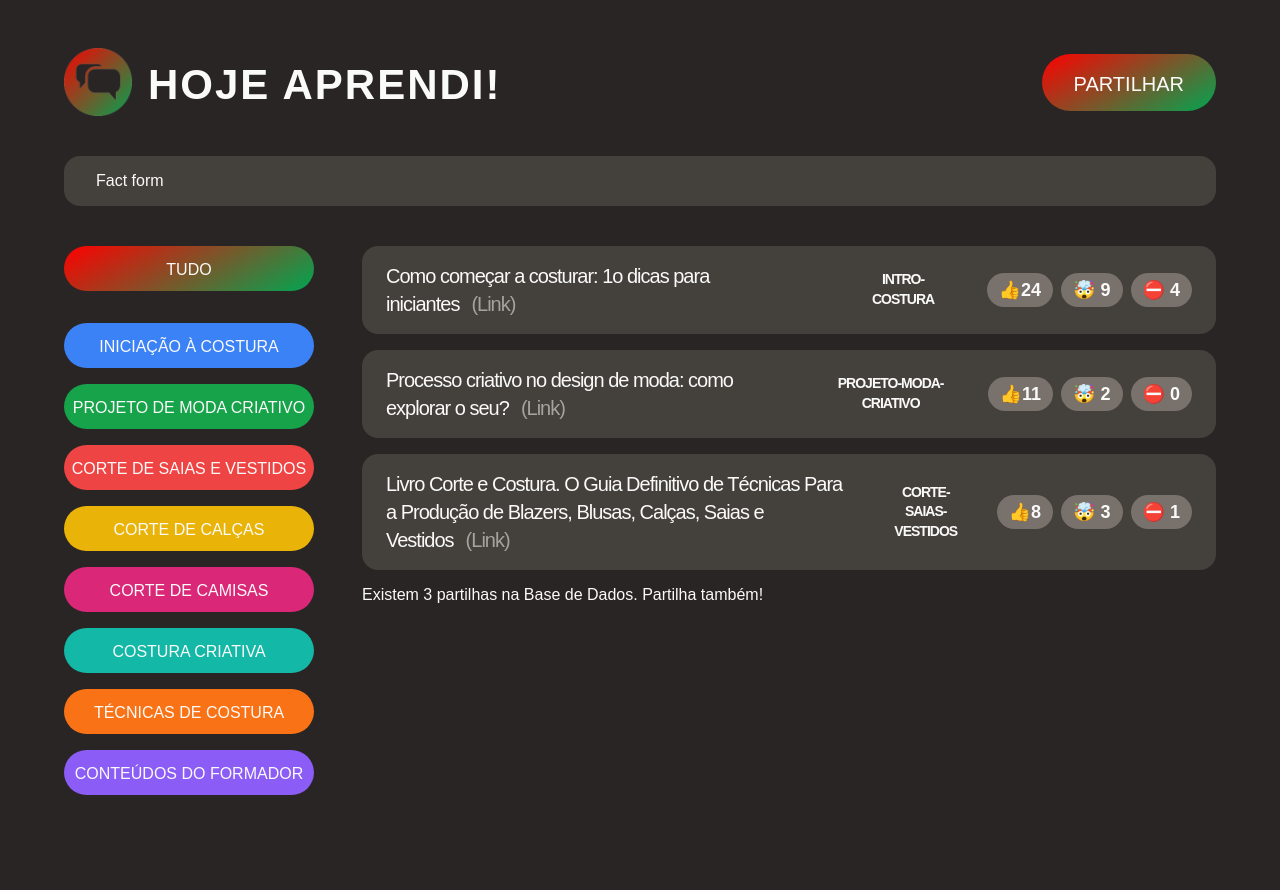
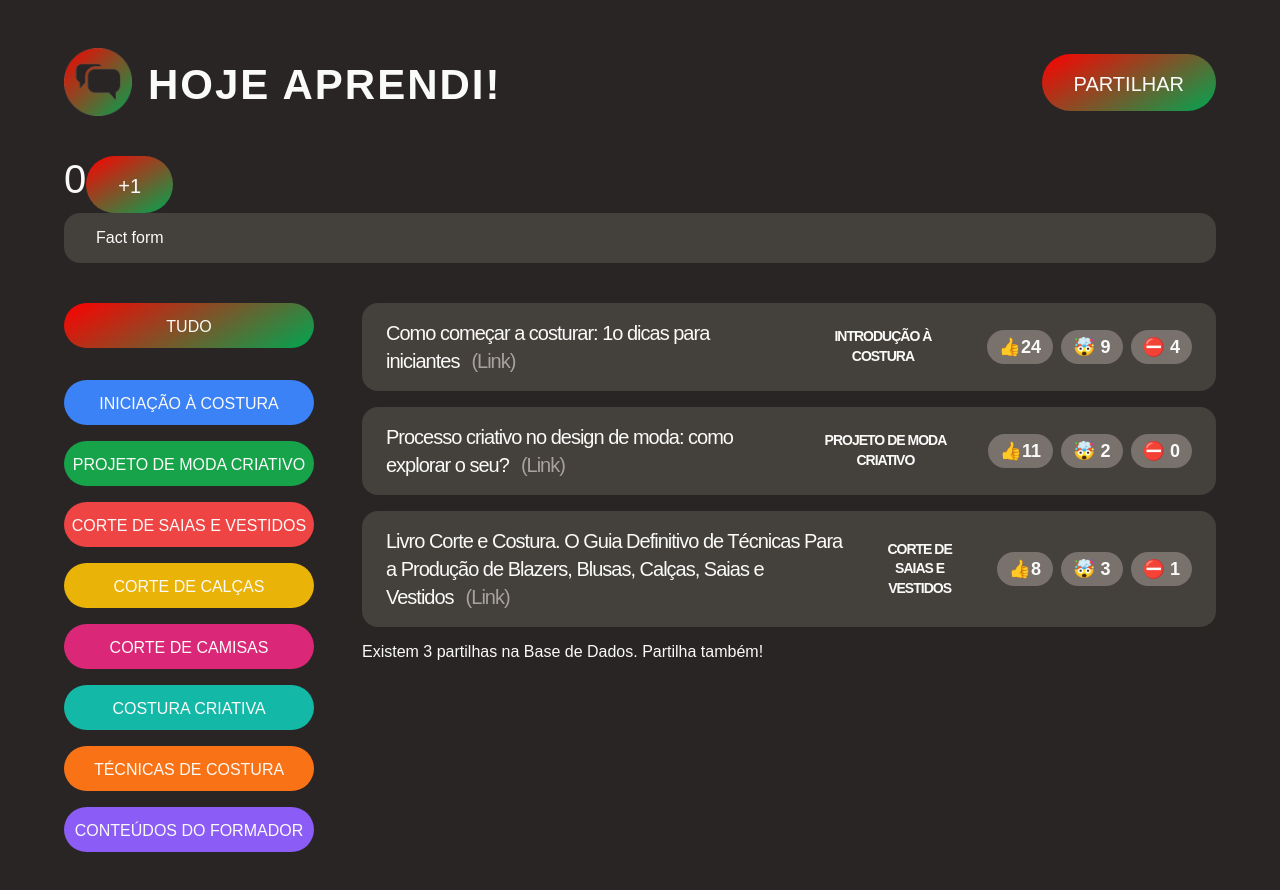
Before and after one commit to Joshhortt/hoje-aprendi, a React (Create React App) app: page / in a window 1280 px wide. Shown: the top 890 px of the page. Before the commit the page ends 859 px from the top, so only its background shows below. Built offline with nearby package versions, Linux system fonts and the light colour scheme; a web font is replaced by a local one.

Commit message:
feature: add Counter function & testing useState

```diff
--- a/src/App.js
+++ b/src/App.js
@@ -1,3 +1,4 @@
+import { useState } from "react";
 import "./style.css";
 
 const initialFacts = [
@@ -5,7 +6,7 @@ const initialFacts = [
     id: 1,
     text: "Como começar a costurar: 1o dicas para iniciantes",
     source: "https://alegro.pt/lets-talk/como-comecar-costurar",
-    category: "intro-costura",
+    category: "introdução à costura",
     votesInteresting: 24,
     votesMindblowing: 9,
     votesFalse: 4,
@@ -16,7 +17,7 @@ const initialFacts = [
     text: "Processo criativo no design de moda: como explorar o seu?",
     source:
       "https://www.digitaletextil.com.br/blog/processo-criativo-design-de-moda/",
-    category: "projeto-moda-criativo",
+    category: "projeto de moda criativo",
     votesInteresting: 11,
     votesMindblowing: 2,
     votesFalse: 0,
@@ -27,13 +28,26 @@ const initialFacts = [
     text: "Livro Corte e Costura. O Guia Definitivo de Técnicas Para a Produção de Blazers, Blusas, Calças, Saias e Vestidos",
     source:
       "https://indicalivros.com/livros/corte-e-costura-o-guia-definitivo-de-tecnicas-para-a-producao-de-blazers-blusas-calcas-saias-e-vestidos-alison-smith",
-    category: "corte-saias-vestidos",
+    category: "corte de saias e vestidos",
     votesInteresting: 8,
     votesMindblowing: 3,
     votesFalse: 1,
     createdIn: 2022,
   },
 ];
+
+function Counter() {
+  const [count, setCount] = useState(0);
+
+  return (
+    <div>
+      <span style={{ fontSize: "40px" }}>{count}</span>
+      <button className="btn btn-large" onClick={() => setCount((c) => c + 1)}>
+        +1
+      </button>
+    </div>
+  );
+}
 
 function App() {
   const appTitle = "Hoje Aprendi!";
@@ -47,6 +61,7 @@ function App() {
         </div>
         <button className="btn btn-large btn-open">Partilhar</button>
       </header>
+      <Counter />
       <NewFactForm />
       <main className="main">
         <CategoryFilter />
```
